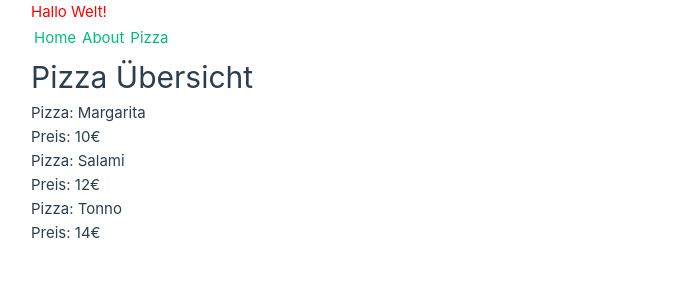
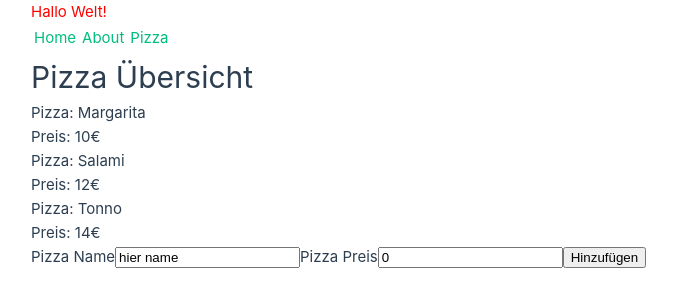
Before and after one commit to MarwinMoellers/webtech-ss24-frontend, a Vue app: page /pizza in a window 1280 px wide. Shown: the top 306 px of the page, without its empty margins (1-678 px from the left). Built offline with nearby package versions, Linux system fonts and the light colour scheme.

Commit message:
References und input

```diff
--- a/src/views/PizzaOverview.vue
+++ b/src/views/PizzaOverview.vue
@@ -1,18 +1,33 @@
 <script setup lang="ts">
-import type { Pizza } from '@/model';
+import type { Pizza } from '@/model/model';
+import { type Ref, ref } from 'vue';
 
-const pizzen: Pizza[] = [
-  {name: 'Margarita', price: 10},
-  {name: 'Salami', price: 12},
-  {name: 'Tonno', price: 14},
-]
+const pizzen: Ref<Pizza[]> = ref([
+  { name: 'Margarita', price: 10 },
+  { name: 'Salami', price: 12 },
+  { name: 'Tonno', price: 14 },
+]);
+
+let newPizza: Ref<Pizza> = ref({ name: 'hier name', price: 0 });
+
+function addNewPizza() {
+  pizzen.value.push(newPizza.value);
+}
 </script>
 
 <template>
   <h1>Pizza Übersicht</h1>
   <div v-for="pizza in pizzen" :key="pizza.name">
-    <div>Pizza: {{pizza.name}}</div>
-    <div>Preis: {{pizza.price}}€</div>
+    <div>Pizza: {{ pizza.name }}</div>
+    <div>Preis: {{ pizza.price }}€</div>
+  </div>
+
+  <div>
+    <label>Pizza Name</label>
+    <input type="text" v-model="newPizza.name">
+    <label>Pizza Preis</label>
+    <input type="number" v-model="newPizza.price">
+    <button @click="addNewPizza()">Hinzufügen</button>
   </div>
 
 </template>
```
Also changed, not shown: src/model/model.ts (renamed from src/model.ts).
